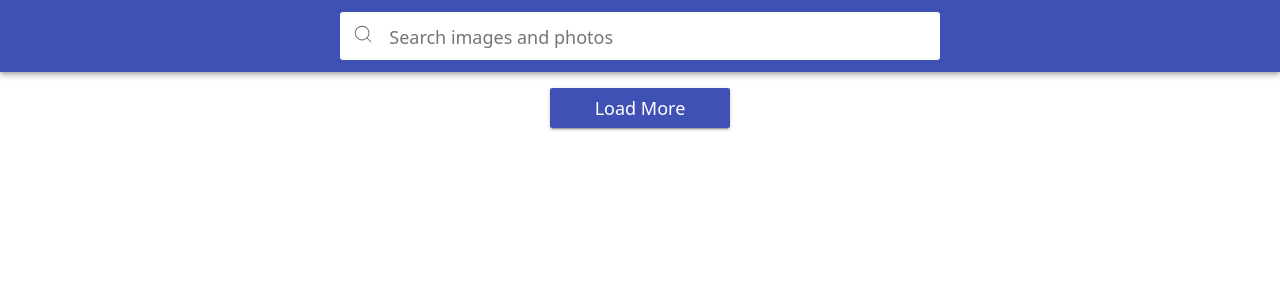
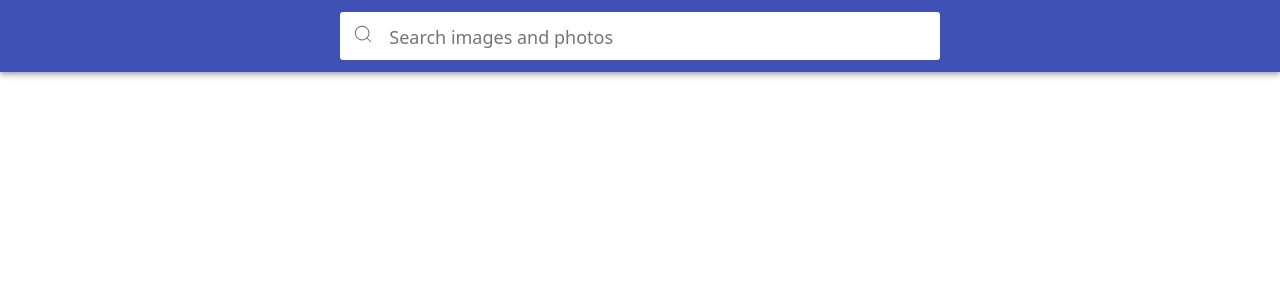
Before and after one commit to MaksymBora/goit-react-hw-03-image-finder, a React (Create React App) app: page / in a window 1280 px wide. Shown: the top 300 px of the page. Built offline with nearby package versions, Linux system fonts and the light colour scheme.

Commit message:
update load more

```diff
--- a/src/components/App/App.jsx
+++ b/src/components/App/App.jsx
@@ -77,8 +77,8 @@
       <Wrapper>
         <Searchbar onSubmit={ this.handleSubmit } />
         { loading && (<Loader />) }
-        {images.length > 0 && (<Gallery imgItems={ images } />)}
-        <LoadMore onClick={ this.handleLoadMore } />
+        {images.length > 0 && <Gallery imgItems={ images } />}
+        {images.length > 0 && <LoadMore onClick={ this.handleLoadMore }>Load More</LoadMore>}
       </Wrapper>
     )
   }
--- a/src/components/LoadMore/LoadMore.js
+++ b/src/components/LoadMore/LoadMore.js
@@ -1,9 +1,9 @@
 import { LoadMoreButton } from './LoadMore.style';
 
-export const LoadMore = ({ onClick }) => {
+export const LoadMore = ({ onClick, children }) => {
   return (
     <>
-      <LoadMoreButton onClick={onClick}>Load More</LoadMoreButton>
+      <LoadMoreButton onClick={onClick}>{children}</LoadMoreButton>
     </>
   );
 };
```
